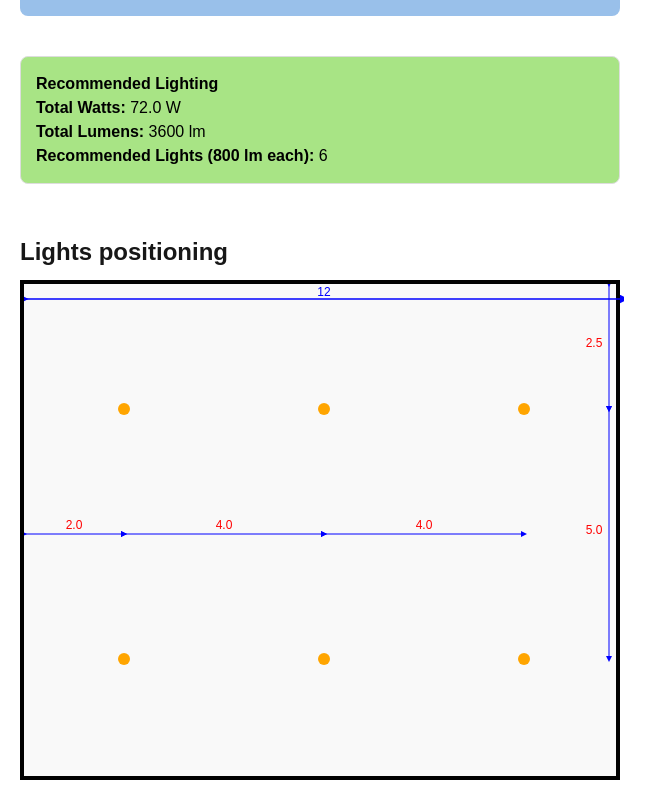
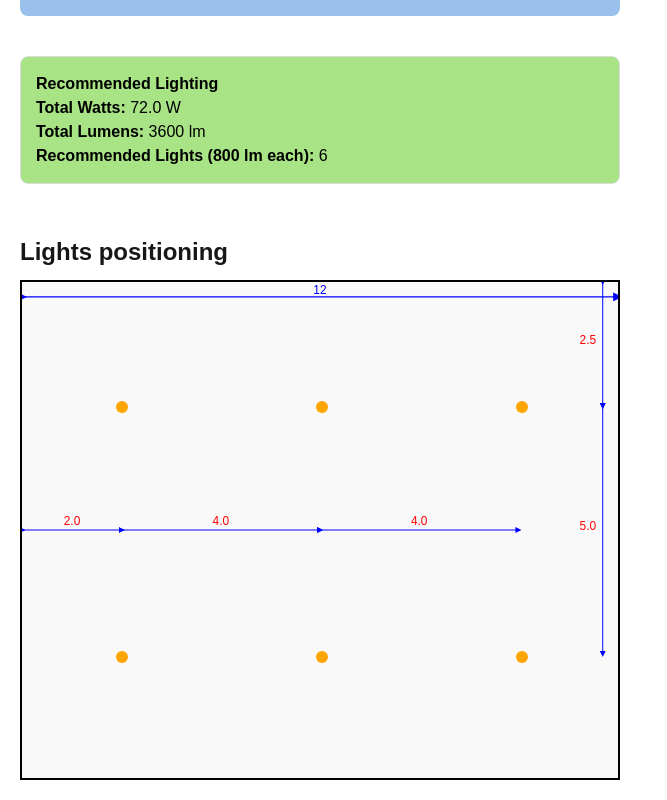
Before and after one commit to sreekanthyerragunta/lighting-calculator, a Next.js app: page / in a window 1280 px wide. Shown: the part 389-1189 px from the top of the page, without its empty margins (0-667 px from the left). Built offline with nearby package versions, Linux system fonts and the light colour scheme.

Commit message:
modified svg layout

```diff
--- a/app/page.tsx
+++ b/app/page.tsx
@@ -168,7 +168,7 @@ export default function Home() {
           width: "100%",
           maxWidth: 600,
           aspectRatio: length / width,
-          border: "4px solid black",
+          border: "2px solid black",
           background: "#f9f9f9",
         }}>
 
@@ -201,15 +201,10 @@ export default function Home() {
 
         {/* SVG DIMENSIONS */}
         <svg
-          width={roomWidthPx}
-          height={roomHeightPx}
-          style={{
-            position: "absolute",
-            top: 0,
-            left: 0,
-            pointerEvents: "none",
-          }}
-        >
+          width="100%"
+          height="100%"
+          viewBox={"0 0 " + roomWidthPx + " " + roomHeightPx}
+          preserveAspectRatio="xMidYMid meet">
           <defs>
             <marker
               id="arrow"
```
